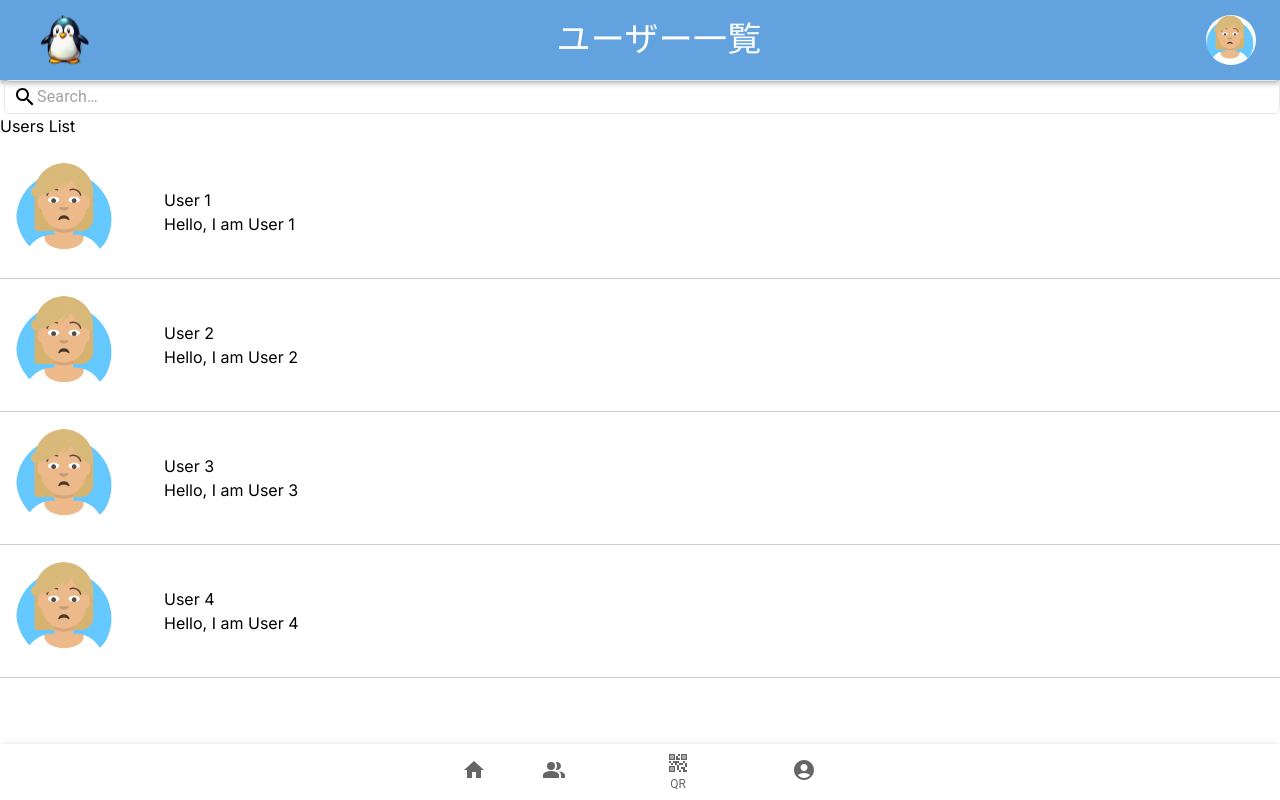
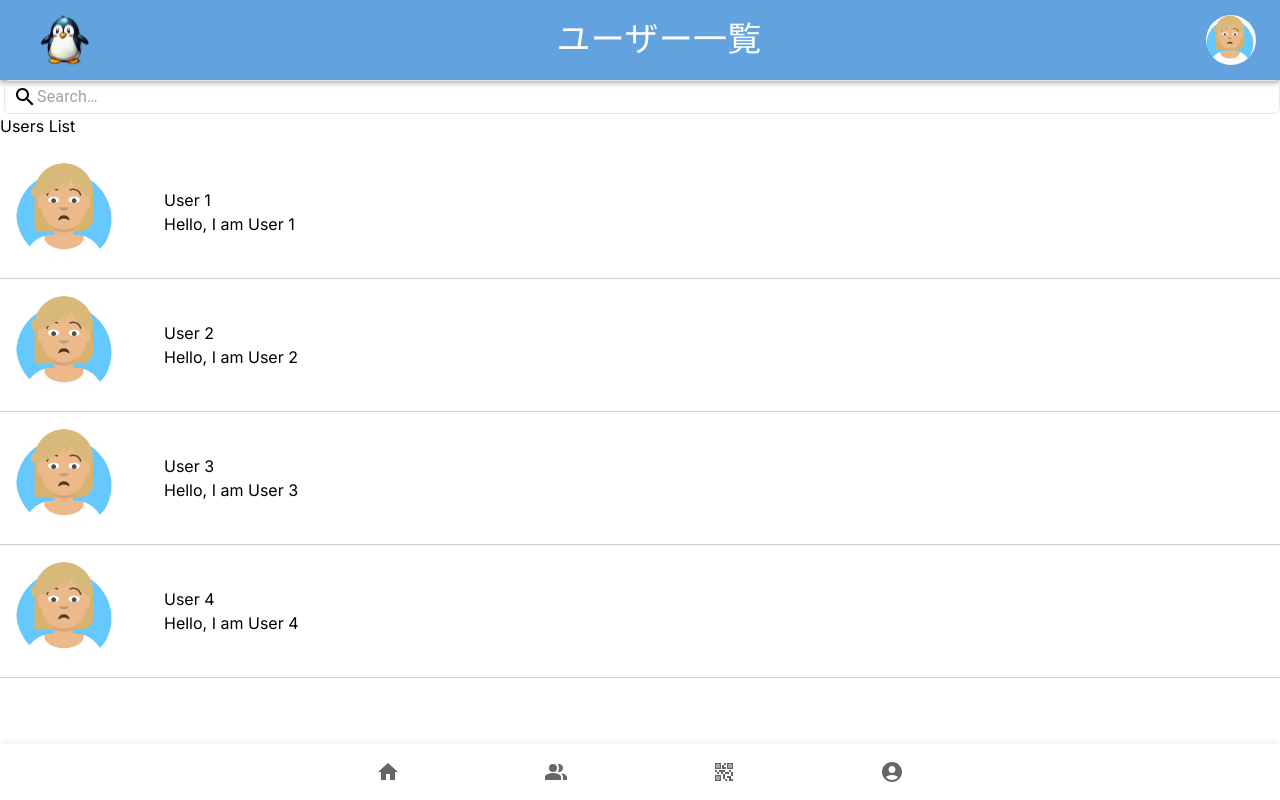
Before and after one commit to takahara-morpet/-frontend, a Next.js app: page /users in a window 1280 px wide. Built offline with nearby package versions, Linux system fonts and the light colour scheme.

Commit message:
🩹 [Fix] footerのページ遷移機能を修正（詳しくは下記）
link→useRouterへ。
DOMのルール的に修正

```diff
--- a/src/app/organisms/footer.tsx
+++ b/src/app/organisms/footer.tsx
@@ -1,6 +1,6 @@
 'use client';
 import React from 'react';
-import Link from 'next/link';
+import { useRouter } from 'next/navigation';
 
 import BottomNavigation from '@mui/material/BottomNavigation';
 import BottomNavigationAction from '@mui/material/BottomNavigationAction';
@@ -14,32 +14,30 @@ import Routes from '../../constants/routes';
 
 import QRModal from '../molecules/qr-modal';
 
-
-const Footer: React.FC = ({
-}): JSX.Element => {
+const Footer: React.FC = (): JSX.Element => {
 
     const [isOpen, setOpen] = React.useState(false);
     const handleOpen = () => setOpen(true);
     const handleClose = () => setOpen(false);
 
+    const router = useRouter();
+
+    const clickHome = () => router.push(Routes.HOME_URL);
+    const clickUsers = () => router.push(Routes.USERS_URL);
+    const clickProfile = () => router.push(Routes.Profile_URL);
+
+
     return (
         <>
-        <Paper sx={{ position: 'fixed', bottom: 0, left: 0, right: 0 }} elevation={4}>
-            <BottomNavigation showLabels>
-                <Link href={Routes.HOME_URL}>
-                    <BottomNavigationAction label="ホーム" icon={<HomeIcon />} />
-                </Link>
-                <Link href={Routes.USERS_URL}>
-                <BottomNavigationAction label="ユーザー" icon={<PeopleAltIcon />} />
-                </Link>
-                <BottomNavigationAction label="QR" icon={<QrCode2Icon />} onClick={handleOpen} />
-                <Link href={Routes.Profile_URL}>
-                    <BottomNavigationAction label="アカウント" icon={<AccountCircleIcon />} />
-                </Link>
-
-            </BottomNavigation>
-        </Paper>
-        <QRModal qrSrc="/sample/QR.jpg" handleClose={handleClose} isOpen={isOpen} />
+            <Paper sx={{ position: 'fixed', bottom: 0, left: 0, right: 0 }} elevation={4}>
+                <BottomNavigation >
+                    <BottomNavigationAction icon={<HomeIcon />} onClick={clickHome} />
+                    <BottomNavigationAction icon={<PeopleAltIcon />} onClick={clickUsers} />
+                    <BottomNavigationAction icon={<QrCode2Icon />} onClick={handleOpen} />
+                    <BottomNavigationAction icon={<AccountCircleIcon />} onClick={clickProfile} />
+                </BottomNavigation>
+            </Paper>
+            <QRModal qrSrc="/sample/QR.jpg" handleClose={handleClose} isOpen={isOpen} />
         </>
     )
 }
```
